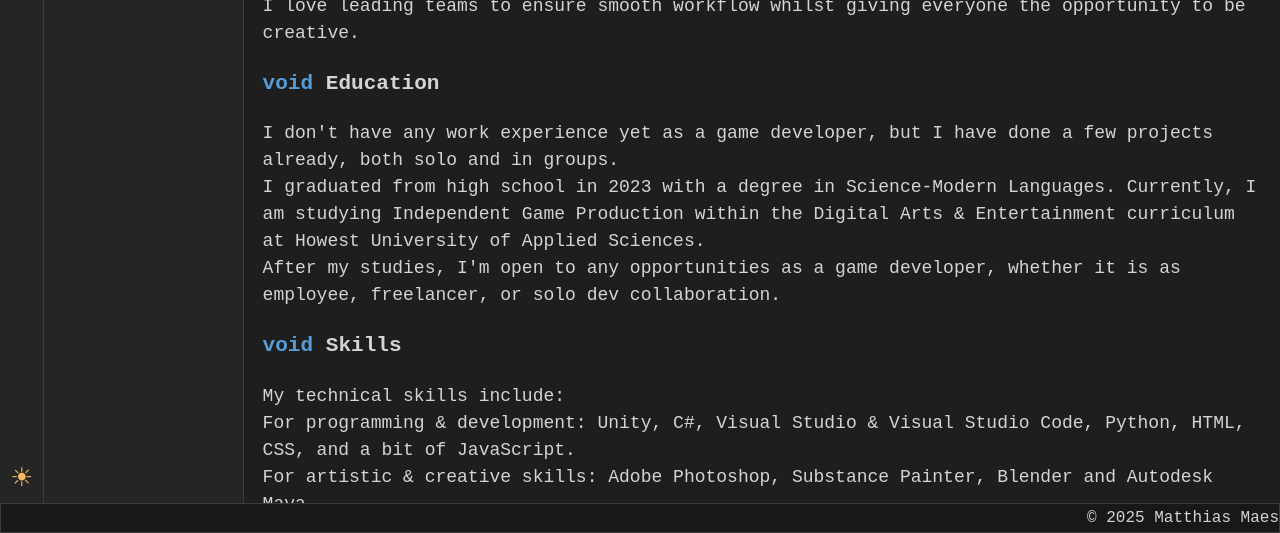
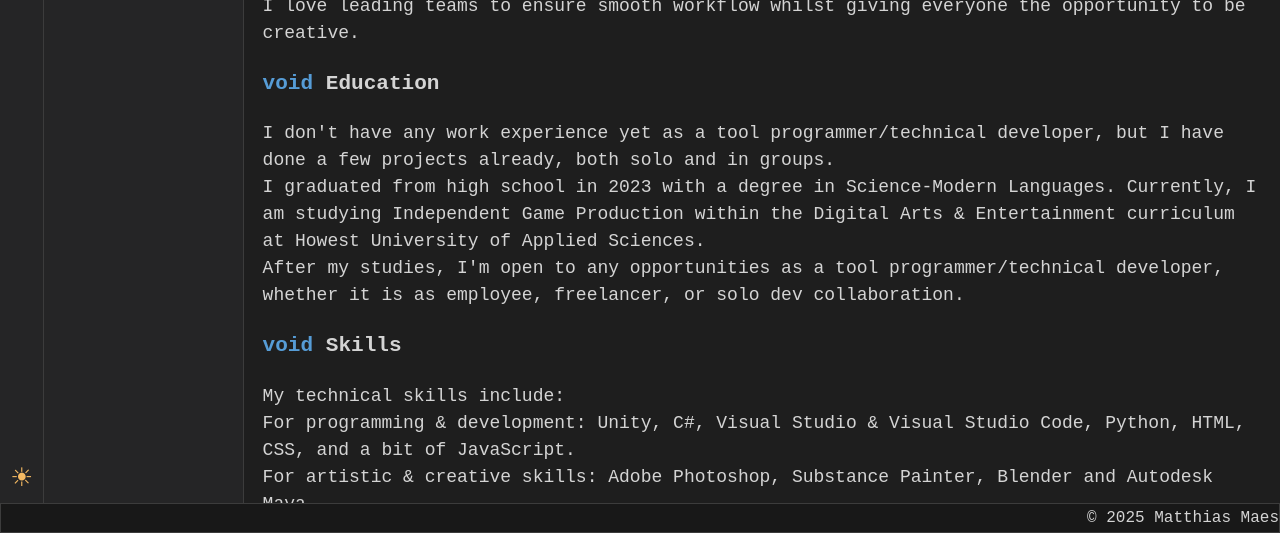
Before and after one commit to MM-13/Portfolio, a plain HTML site: page about.html in a window 1280 px wide. Shown: the part 267-800 px from the top of the page. Drawn offline with Linux system fonts and the light colour scheme.

Commit message:
changed to tool programmer/technical developer

```diff
--- a/about.html
+++ b/about.html
@@ -85,10 +85,10 @@
                         </p>
                         <h3><span class="blue-text">void </span>Education</h4>
                         <p>
-                            I don't have any work experience yet as a game developer, but I have done a few projects already, both solo and in groups.
+                            I don't have any work experience yet as a tool programmer/technical developer, but I have done a few projects already, both solo and in groups.
                             <br> I graduated from high school in 2023 with a degree in Science-Modern Languages.
                             Currently, I am studying Independent Game Production within the Digital Arts & Entertainment curriculum at Howest University of Applied Sciences.
-                            <br>After my studies, I'm open to any opportunities as a game developer, whether it is as employee, freelancer, or solo dev collaboration.
+                            <br>After my studies, I'm open to any opportunities as a tool programmer/technical developer, whether it is as employee, freelancer, or solo dev collaboration.
                         </p>
 
                         <h3><span class="blue-text">void </span>Skills</h4>
```
Also changed, not shown: index.html (+1 -1 lines).
